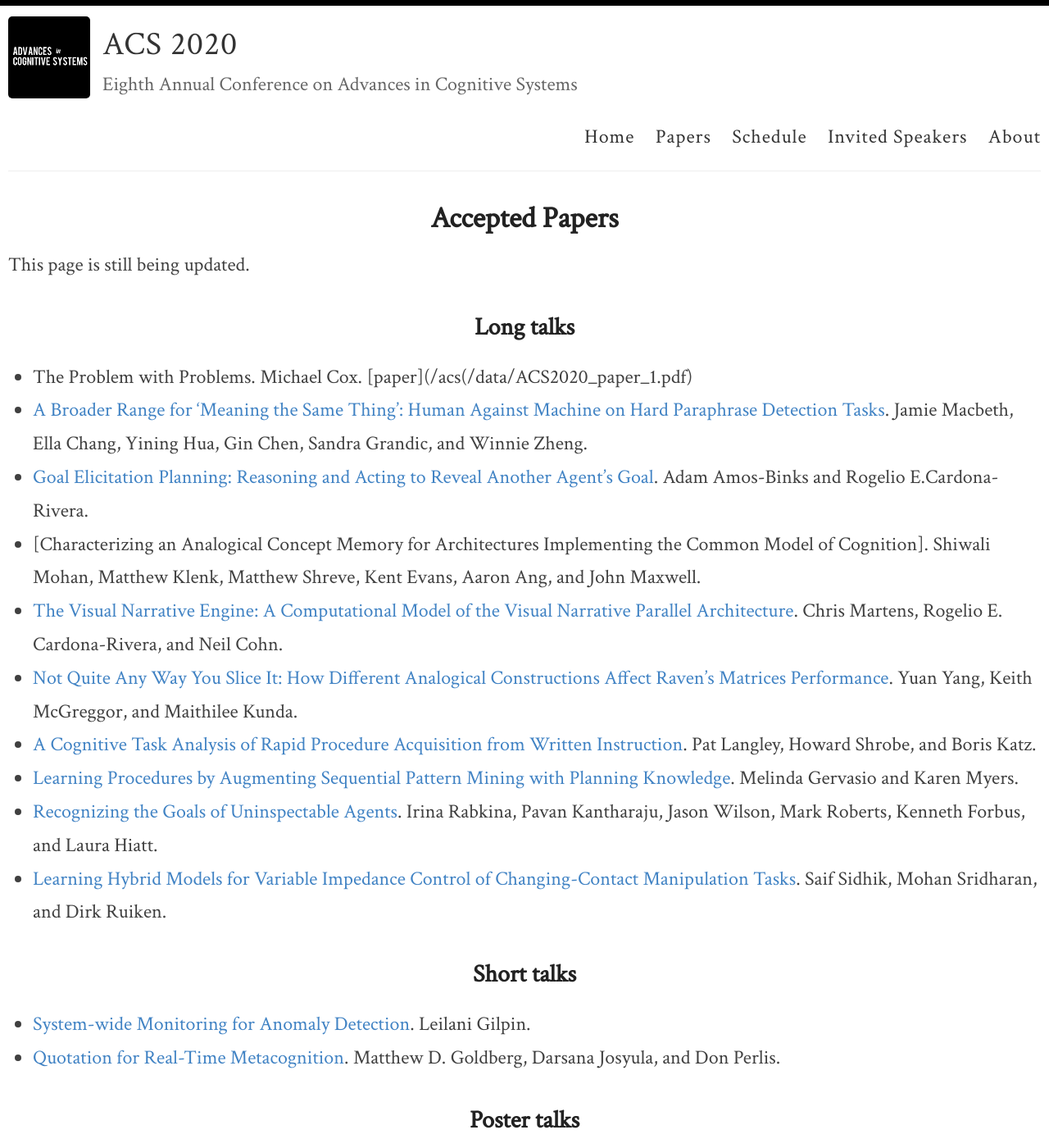
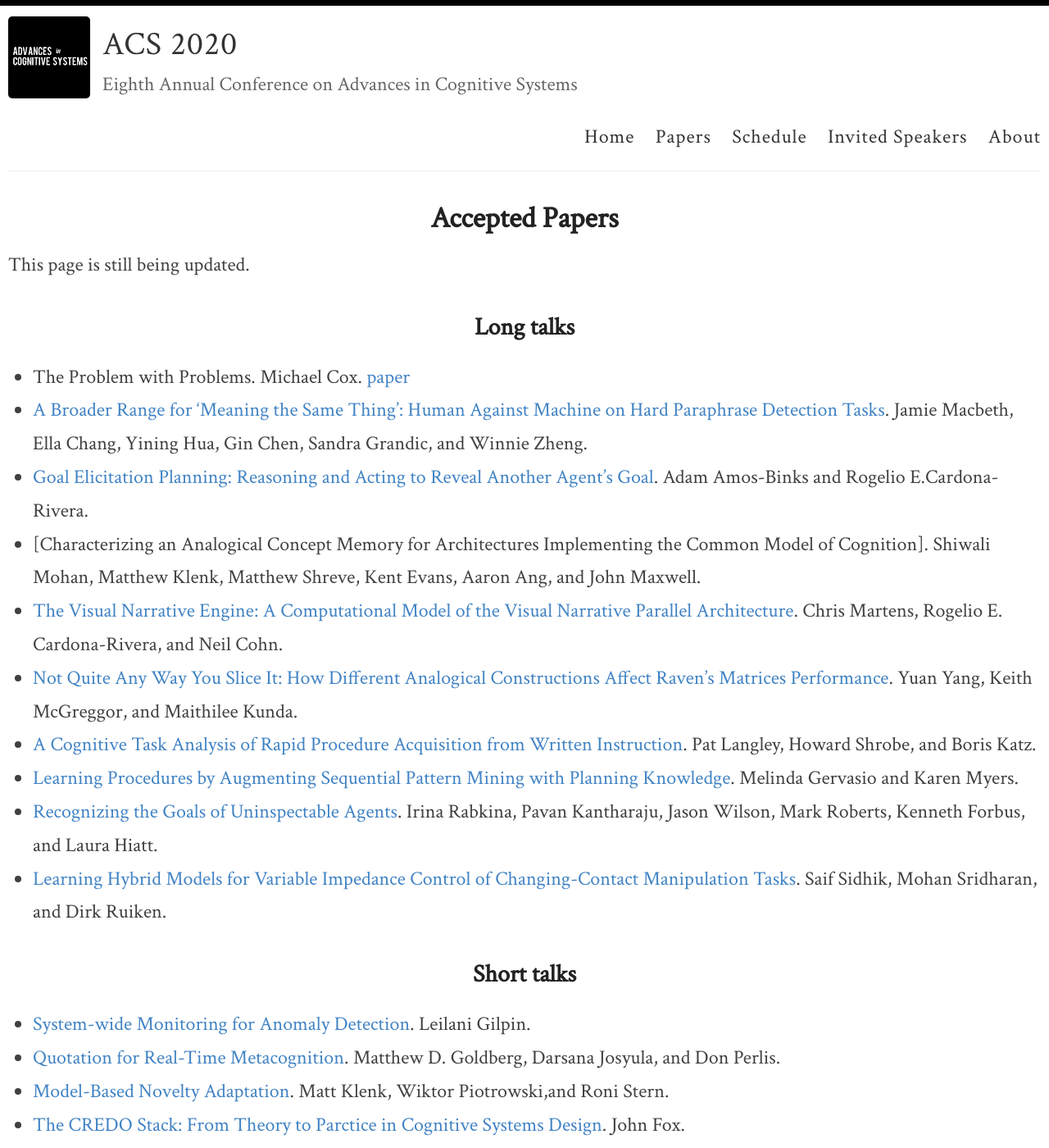
Before and after one commit to anna-reali/dc2021, a Jekyll site: the page built from _pages/papers.md, in a window 1280 px wide and 1400 px high. Shown: the whole window at 82% size. Built offline with Jekyll 4.4.1, drawn with Linux system fonts in a browser that asks for light colours; some of the changed text lies outside the part shown.

Commit message:
Update papers.md

```diff
--- a/_pages/papers.md
+++ b/_pages/papers.md
@@ -6,7 +6,7 @@ permalink: /papers/
 This page is still being updated.
 
 ## Long talks
-- The Problem with Problems. Michael Cox. [paper]({{ site.baseurl }}(/data/ACS2020_paper_1.pdf)
+- The Problem with Problems. Michael Cox. [paper]({{ site.baseurl }}/data/ACS2020_paper_1.pdf)
 - [A Broader Range for 'Meaning the Same Thing': Human Against Machine on Hard Paraphrase Detection Tasks]({{ site.baseurl }}/data/ACS2020_paper_28.pdf). Jamie Macbeth, Ella Chang, Yining Hua, Gin Chen, Sandra Grandic, and Winnie Zheng.
 - [Goal Elicitation Planning: Reasoning and Acting to Reveal Another Agent's Goal]({{ site.baseurl }}/data/ACS2020_paper_2.pdf). Adam Amos-Binks and Rogelio E.Cardona-Rivera.
 - [Characterizing an Analogical Concept Memory for Architectures Implementing the Common Model of Cognition]. Shiwali Mohan, Matthew Klenk, Matthew Shreve, Kent Evans, Aaron Ang, and John Maxwell.
@@ -18,10 +18,15 @@ This page is still being updated.
 - [Learning Hybrid Models for Variable Impedance Control of Changing-Contact Manipulation Tasks]({{ site.baseurl }}/data/ACS2020_paper_30.pdf). Saif Sidhik, Mohan Sridharan, and Dirk Ruiken.
 
 
+
 ## Short talks
 - [System-wide Monitoring for Anomaly Detection]({{ site.baseurl }}/data/ACS2020_paper_41.pdf). Leilani Gilpin.
 - [Quotation for Real-Time Metacognition]({{ site.baseurl }}/data/ACS2020_paper_18.pdf). Matthew D. Goldberg, Darsana Josyula, and Don Perlis.
+- [Model-Based Novelty Adaptation]({{ site.baseurl }}/data/ACS2020_paper_10.pdf). Matt Klenk, Wiktor Piotrowski,and Roni Stern.
+- [The CREDO Stack: From Theory to Parctice in Cognitive Systems Design]({{ site.baseurl }}/data/ACS2020_paper_9.pdf). John Fox.
+
 
 
 ## Poster talks
 - [Policy Regression for Monitoring Execution in Goal Reasoning Systems]({{ site.baseurl }}/data/ACS2020_paper_11.pdf). Noah Reifsnyder and Hector Munoz-Avila.
+- [Enabling Morally Sensitive Robotic Clarification Requests]({{ site.baseurl }}/data/ACS2020_paper_6.pdf). Ryan Blak Jackson and Tom Williams.
```
